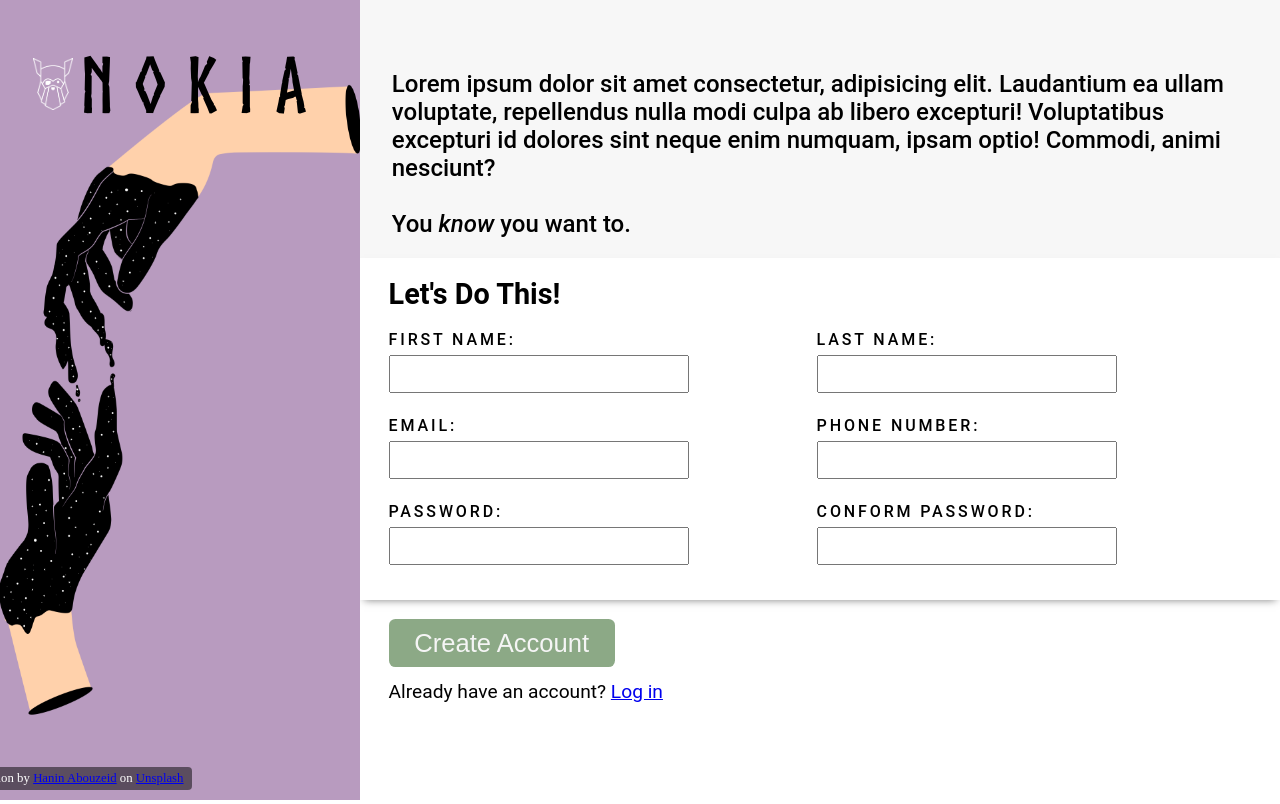
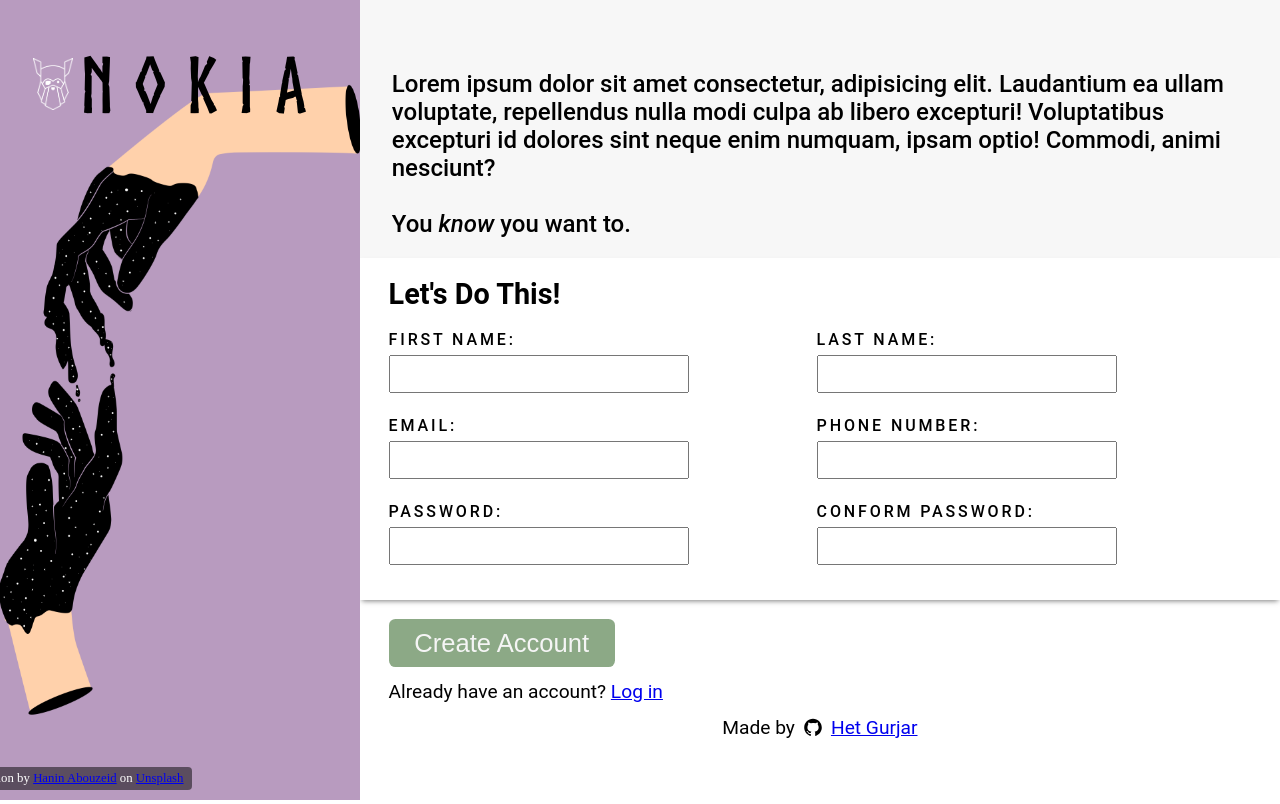
Before and after one commit to Het-477/Odin-Sign-up-Form, a plain HTML site: page index.html in a window 1280 px wide. Drawn offline with Linux system fonts and the light colour scheme; files whose address does not match are found by name.

Commit message:
style: add my github repo link as credit

```diff
--- a/css/form-style.css
+++ b/css/form-style.css
@@ -20,7 +20,7 @@
     padding: var(--form-padding);
     /* border: 2px solid black; */
     /* border-bottom: 2px solid red; */
-    box-shadow: 0 4px 8px -4px rgba(0, 0, 0, 0.5);
+    box-shadow: 0px 3px 5px -2px rgba(0, 0, 0, .5);;
 }
 
 form label {
@@ -92,3 +92,18 @@ button {
 .create-login-acc-section p {
     font-size: calc(var(--info-font-size) * 0.8);
 }
+
+
+.my-github-link {
+    font-family: var(--para-font-family);
+    font-size: 1.2rem;
+    display: flex;
+    justify-content: center;
+    align-items: center;
+
+    gap: 0.125rem;
+
+    & svg {
+        height: 1.2rem;
+    }
+}
--- a/index.html
+++ b/index.html
@@ -90,11 +90,21 @@
                     <button type="submit">Create Account</button>
 
                     <p>Already have an account? <a href="#">Log in</a></p>
+                    </form>
+
+
+
                 </div>
 
-                </form>
-
-                <div class="my-github"></div>
+                <div class="my-github-link">Made by
+                    <svg height="32" aria-hidden="true" viewBox="0 0 24 24" version="1.1" width="32"
+                        data-view-component="true" class="github-icon octicon octicon-mark-github v-align-middle">
+                        <path
+                            d="M12 1C5.923 1 1 5.923 1 12c0 4.867 3.149 8.979 7.521 10.436.55.096.756-.233.756-.522 0-.262-.013-1.128-.013-2.049-2.764.509-3.479-.674-3.699-1.292-.124-.317-.66-1.293-1.127-1.554-.385-.207-.936-.715-.014-.729.866-.014 1.485.797 1.691 1.128.99 1.663 2.571 1.196 3.204.907.096-.715.385-1.196.701-1.471-2.448-.275-5.005-1.224-5.005-5.432 0-1.196.426-2.186 1.128-2.956-.111-.275-.496-1.402.11-2.915 0 0 .921-.288 3.024 1.128a10.193 10.193 0 0 1 2.75-.371c.936 0 1.871.123 2.75.371 2.104-1.43 3.025-1.128 3.025-1.128.605 1.513.221 2.64.111 2.915.701.77 1.127 1.747 1.127 2.956 0 4.222-2.571 5.157-5.019 5.432.399.344.743 1.004.743 2.035 0 1.471-.014 2.654-.014 3.025 0 .289.206.632.756.522C19.851 20.979 23 16.854 23 12c0-6.077-4.922-11-11-11Z">
+                        </path>
+                    </svg>
+                    <a href="https://github.com/Het-477/Odin-Sign-up-Form">Het Gurjar</a>
+                </div>
             </div>
 
         </div>
```
